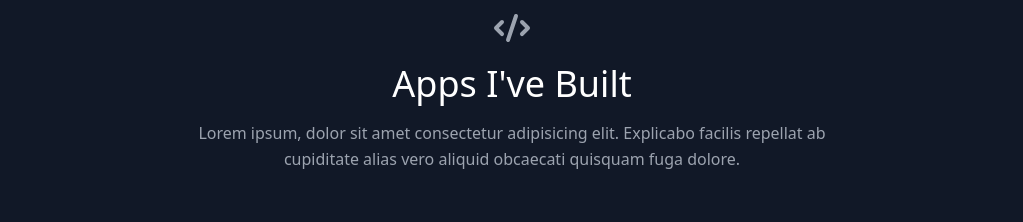
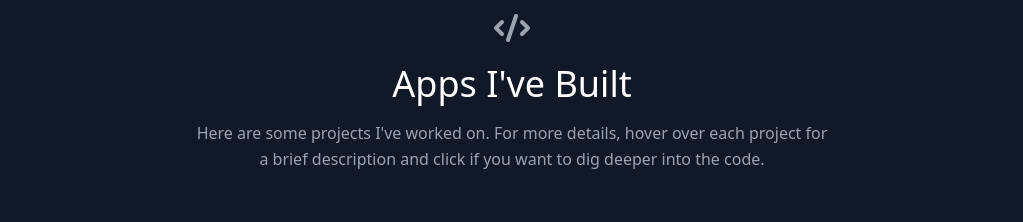
Before and after one commit to eugenetedkim/react_portfolio, a React (Create React App) app: page / in a window 1280 px wide. Shown: the part 880-1102 px from the top of the page, without its empty margins (128-1151 px from the left). Built offline with nearby package versions, Linux system fonts and the light colour scheme.

Commit message:
Changed description in project component

```diff
--- a/src/components/Projects.js
+++ b/src/components/Projects.js
@@ -17,9 +17,9 @@ export default function Projects() {
             Apps I've Built
           </h1>
           <p className="lg:w-2/3 mx-auto leading-relaxed text-base">
-            Lorem ipsum, dolor sit amet consectetur adipisicing elit. Explicabo
-            facilis repellat ab cupiditate alias vero aliquid obcaecati quisquam
-            fuga dolore.
+            Here are some projects I've worked on. For more details, hover over
+            each project for a brief description and click if you want to dig
+            deeper into the code.
           </p>
         </div>
         <div className="flex flex-wrap -m-4">
```
Also changed, not shown: 8 other files (tests, documents, lock files or other folders).
